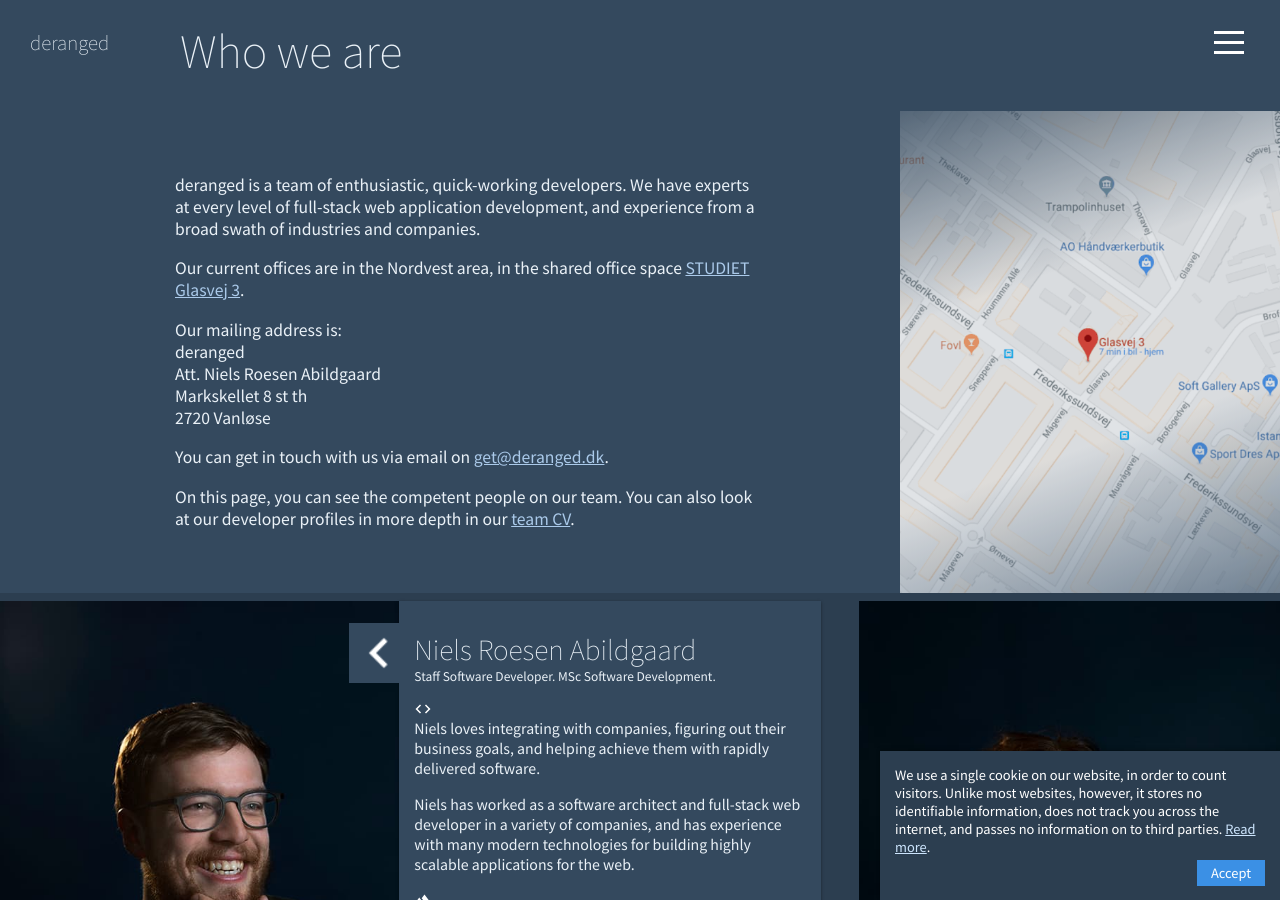
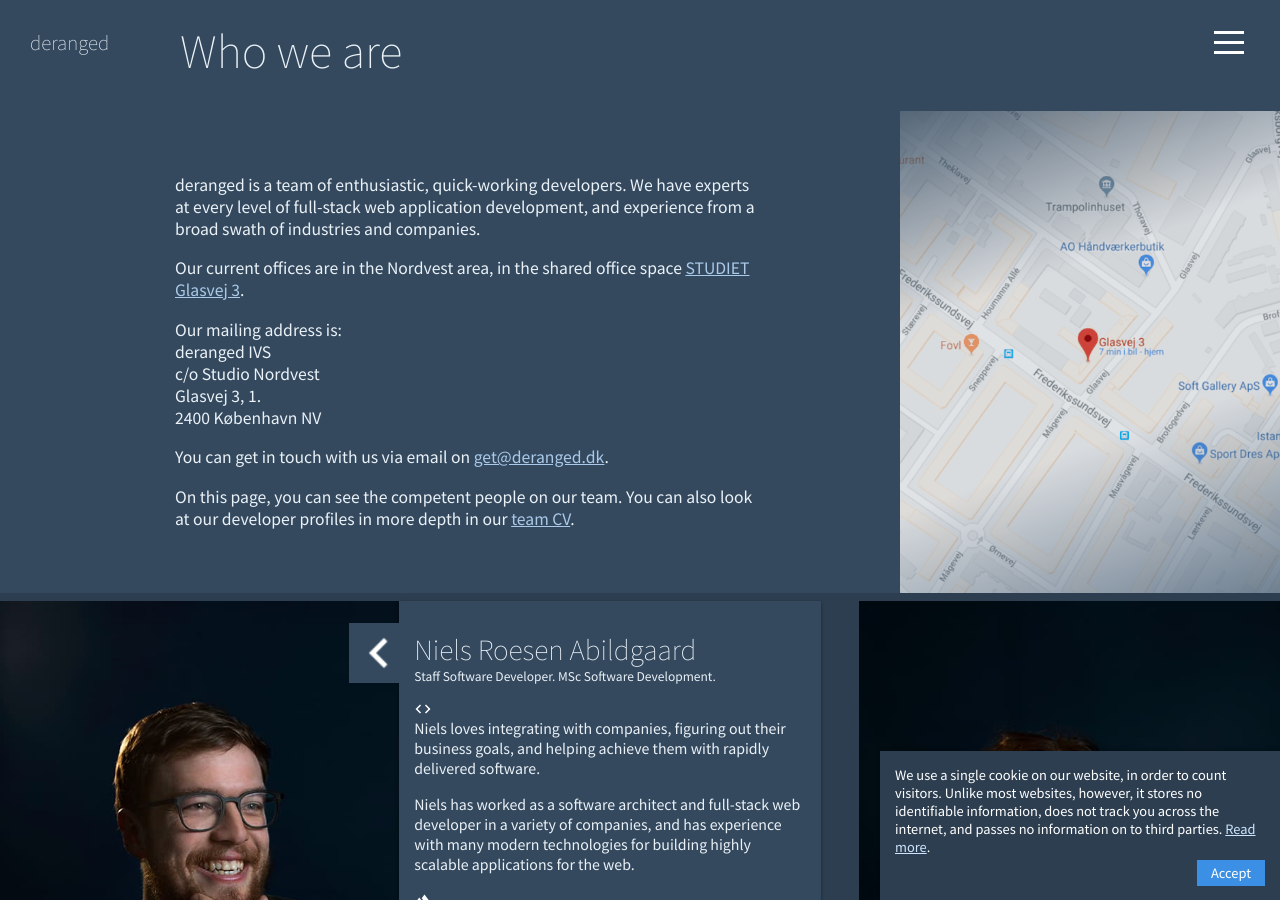
Before and after one commit to derangeddk/deranged.dk, a Jekyll site: the page built from the-team/index.html, in a window 1280 px wide and 900 px high. Built offline with Jekyll 4.4.1, drawn with Linux system fonts in a browser that asks for light colours.

Commit message:
Update mailing address

```diff
--- a/the-team/index.html
+++ b/the-team/index.html
@@ -133,10 +133,10 @@ title: 'the Team ↳↷↷ deranged'
                 target="_blank" rel="noopener">STUDIET Glasvej 3</a>.
         </p>
         Our mailing address is:<br>
-        deranged<br>
-        Att. Niels Roesen Abildgaard<br>
-        Markskellet 8 st th<br>
-        2720 Vanløse
+        deranged IVS<br>
+        c/o Studio Nordvest<br>
+        Glasvej 3, 1.<br>
+        2400 København NV
         </p>
         <p>
             You can get in touch with us via email on <a href="mailto:get@deranged.dk">get@deranged.dk</a>.
```
